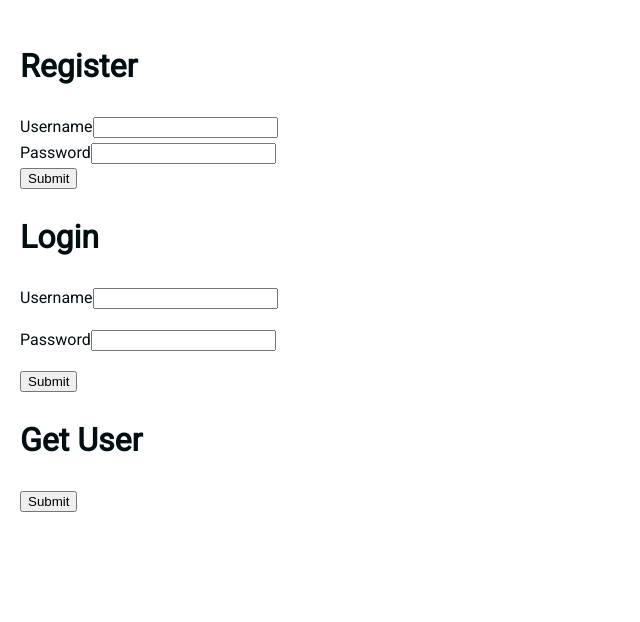
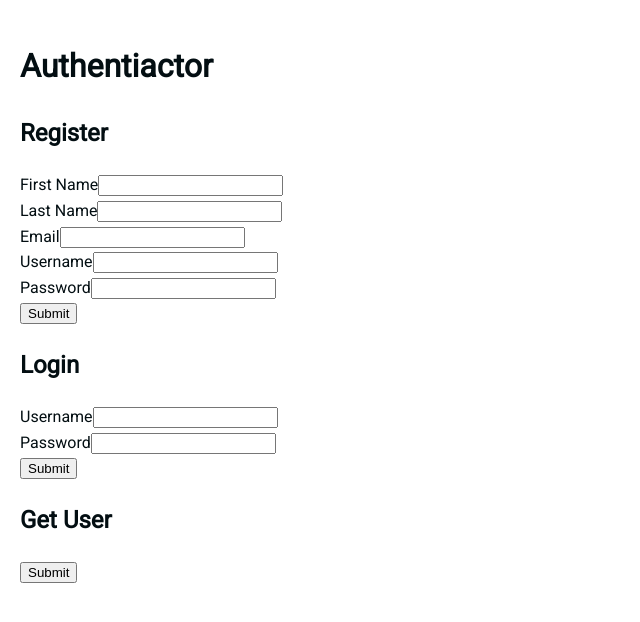
Before and after one commit to luke-weller/login-page, a React (Create React App) app in the folder client/: page / in a window 1280 px wide. Shown: the top 622 px of the page, without its empty margins (0-640 px from the left). Built offline with nearby package versions, Linux system fonts and the light colour scheme.

Commit message:
fix after mishap with github yesterday

```diff
--- a/client/src/App.css
+++ b/client/src/App.css
@@ -104,6 +104,7 @@ div.ChildContainer {
   font-size: 16px;
   font-weight: 500;
 }
+*/
 
   p.ErrorText {
     color: red;
@@ -112,7 +113,7 @@ div.ChildContainer {
   }
 
 
- .FormContainer {
+ /* .FormContainer {
    margin-bottom: 12px;
    text-align: left;
- } */
+ }  */
--- a/client/src/App.js
+++ b/client/src/App.js
@@ -3,9 +3,25 @@ import "./App.css";
 import Axios from "axios";
 import Login from "./components/Login/Login";
 import Register from "./components/Register/Register";
+import Header from "./components/Header/Header";
+
+// import Dashboard from './components/Dashboard/Dashboard';
+// import Preferences from './components/Preferences/Preferences';
+// import {
+//   BrowserRouter as Router,
+//   Route,
+//   Routes
+// } from 'react-router-dom';
+
+
 
 function App() {
   const [data, setData] = useState(null);
+  // const [token, setToken] = useState();
+  // if(!token) {
+  //   return <Login setToken={setToken} />
+  // }
+
 
   // return user data for personalisation when logged in
   const getUser = () => {
@@ -21,18 +37,32 @@ function App() {
 
 
   return (
-    <div className="Container">
-      <div className="ChildContainer">
-
+    <div className='Container'>
+      <Header />
       <Register />
       <Login />
 
-      <div>
-        <h1>Get User</h1>
+      {/* <Router>
+        <Routes>
+          <Route
+            path='/dashboard'
+            element={ <Dashboard />}
+          >
+          </Route>
+          <Route
+            path='preferences'
+            element={ <Preferences />}
+          >
+          </Route>
+        </Routes>
+      </Router> */}
+
+      <div className='ChildContainer'>
+        <h2>Get User</h2>
         <button onClick={getUser}>Submit</button>
         {data ? <h1>Welcome Back {data.username}</h1> : null}
       </div>
-    </div> </div>
+    </div>
   );
 }
 
--- a/client/src/components/Login/Login.js
+++ b/client/src/components/Login/Login.js
@@ -29,8 +29,8 @@ const Login = () => {
       };
 
     return (
-        <div>
-          <h1>Login</h1>
+        <div className='ChildContainer'>
+          <h2>Login</h2>
           <form onSubmit={handleSubmit(userAuthentication)} noValidate>
 
             {/* username field */}
--- a/client/src/components/Register/Register.js
+++ b/client/src/components/Register/Register.js
@@ -1,16 +1,32 @@
 import Axios from "axios";
-import { useState } from "react";
+import { useForm } from 'react-hook-form';
+import { yupResolver } from '@hookform/resolvers/yup';
+import * as yup from 'yup';
+
+// validation schema
+const schema = yup.object().shape({
+  username: yup.string().required("Select a unique username").min(4),
+  password: yup.string().required("Select a password").min(8),
+  firstName: yup.string().required("Enter your first name"),
+  lastName: yup.string().required("Enter your last name"),
+  email: yup.string().required("Email is required").email("Must be a valid email address"),
+}).required();
 
 const Register = () => {
-    const [registerUsername, setRegisterUsername] = useState("");
-    const [registerPassword, setRegisterPassword] = useState("");
+    // validation
+    const { register, handleSubmit, formState: { errors } } = useForm({
+      resolver: yupResolver(schema),
+    });
 
-    const register = () => {
+    const userRegistration = (data) => {
         Axios({
           method: "POST",
           data: {
-            username: registerUsername,
-            password: registerPassword,
+            username: data.username,
+            password: data.password,
+            firstName: data.firstName,
+            lastName: data.lastName,
+            email: data.email,
           },
           withCredentials: true,
           url: "http://localhost:4000/register",
@@ -18,16 +34,48 @@ const Register = () => {
       };
 
     return (
+        <div className='ChildContainer'>
+          <h2>Register</h2>
+          <form onSubmit={handleSubmit(userRegistration)} noValidate>
+
+            {/* first name field */}
             <div>
-          <h1>Register</h1>
+              <label htmlFor='firstName'>First Name</label>
+              <input
+                  type="text"
+                  {...register('firstName')}
+              />
+              <p className='ErrorText'>{errors.firstName?.message}</p>
+            </div>
+
+            {/* last name field */}
+            <div>
+              <label htmlFor='lastName'>Last Name</label>
+              <input
+                  type="text"
+                  {...register('lastName')}
+              />
+              <p className='ErrorText'>{errors.lastName?.message}</p>
+            </div>
+
+            {/* email field */}
+            <div>
+              <label htmlFor='email'>Email</label>
+              <input
+                  type="email"
+                  {...register('email')}
+              />
+              <p className='ErrorText'>{errors.email?.message}</p>
+            </div>
 
             {/* username field */}
             <div>
               <label htmlFor='username'>Username</label>
               <input
-                onChange={(e) => setRegisterUsername(e.target.value)}
                   type="text"
+                  {...register('username')}
               />
+              <p className='ErrorText'>{errors.username?.message}</p>
             </div>
 
             {/* password field */}
@@ -35,12 +83,14 @@ const Register = () => {
               <label htmlFor='password'>Password</label>
               <input
                   type="password"
-                onChange={(e) => setRegisterPassword(e.target.value)}
+                  {...register('password')}
               />
+              <p className='ErrorText'>{errors.password?.message}</p>
+
             </div>
 
-            <button onClick={register}>Submit</button>
-
+              <button>Submit</button>
+          </form>
         </div>
     )
 }
```
Also changed, not shown: 1 other file (tests, documents, lock files or other folders). Lines whose indentation alone changed are shown as unchanged.
